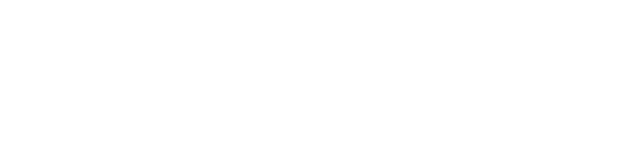
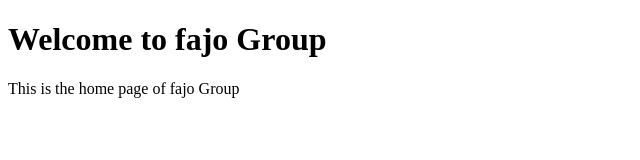
Before and after one commit to groupfajo/fajo, a plain HTML site: page index.html in a window 1280 px wide. Shown: the whole page, without its empty margins (0-640 px from the left). Drawn offline with Linux system fonts and the light colour scheme.

Commit message:
Update index.html

```diff
--- a/index.html
+++ b/index.html
@@ -5,4 +5,11 @@
             fajo Group
         </title>
     </head>
+    <body>
+        <h1>
+            Welcome to fajo Group
+        </h1>
+        <p>
+            This is the home page of fajo Group
+        </p>
 </html>
```
